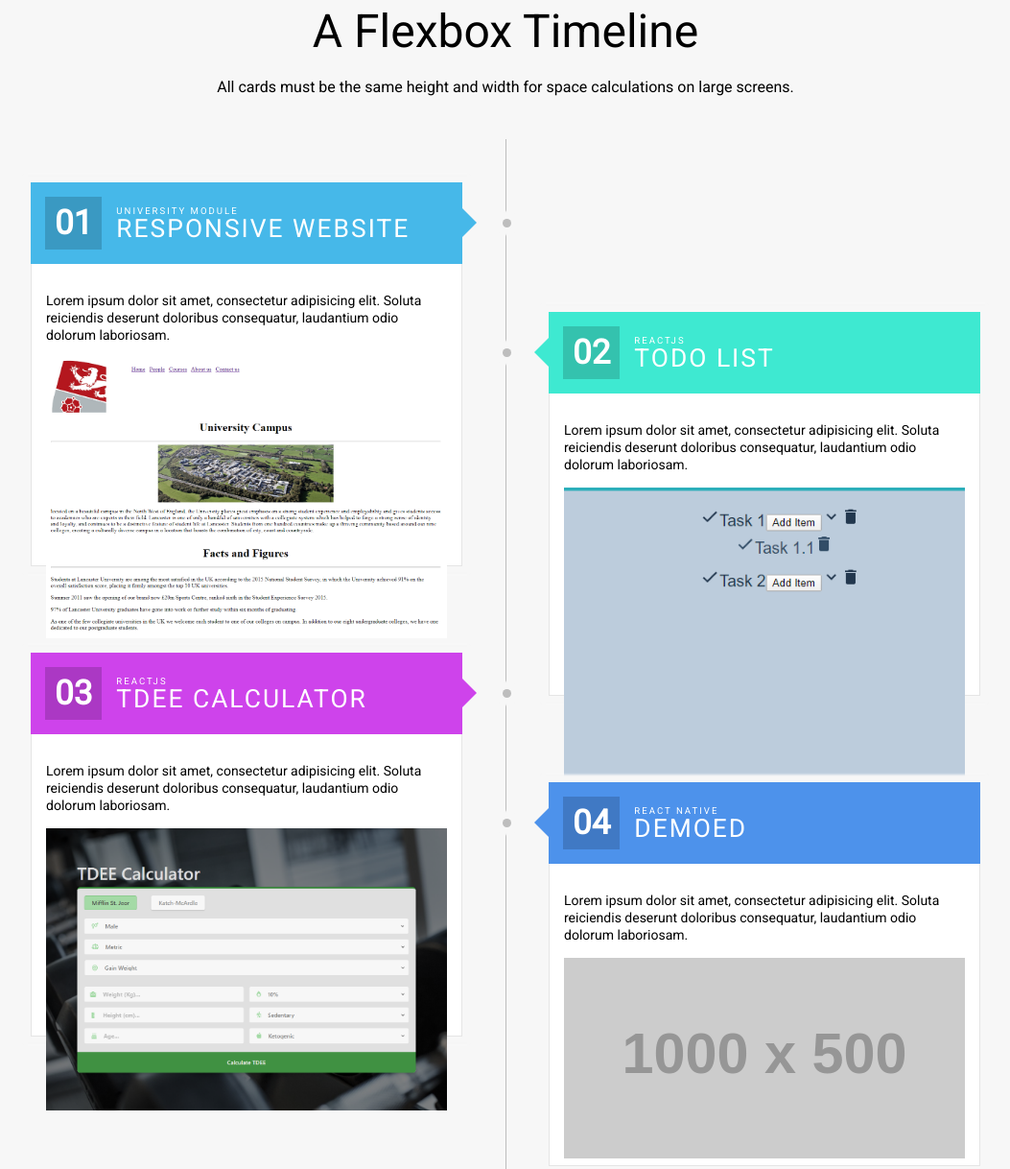
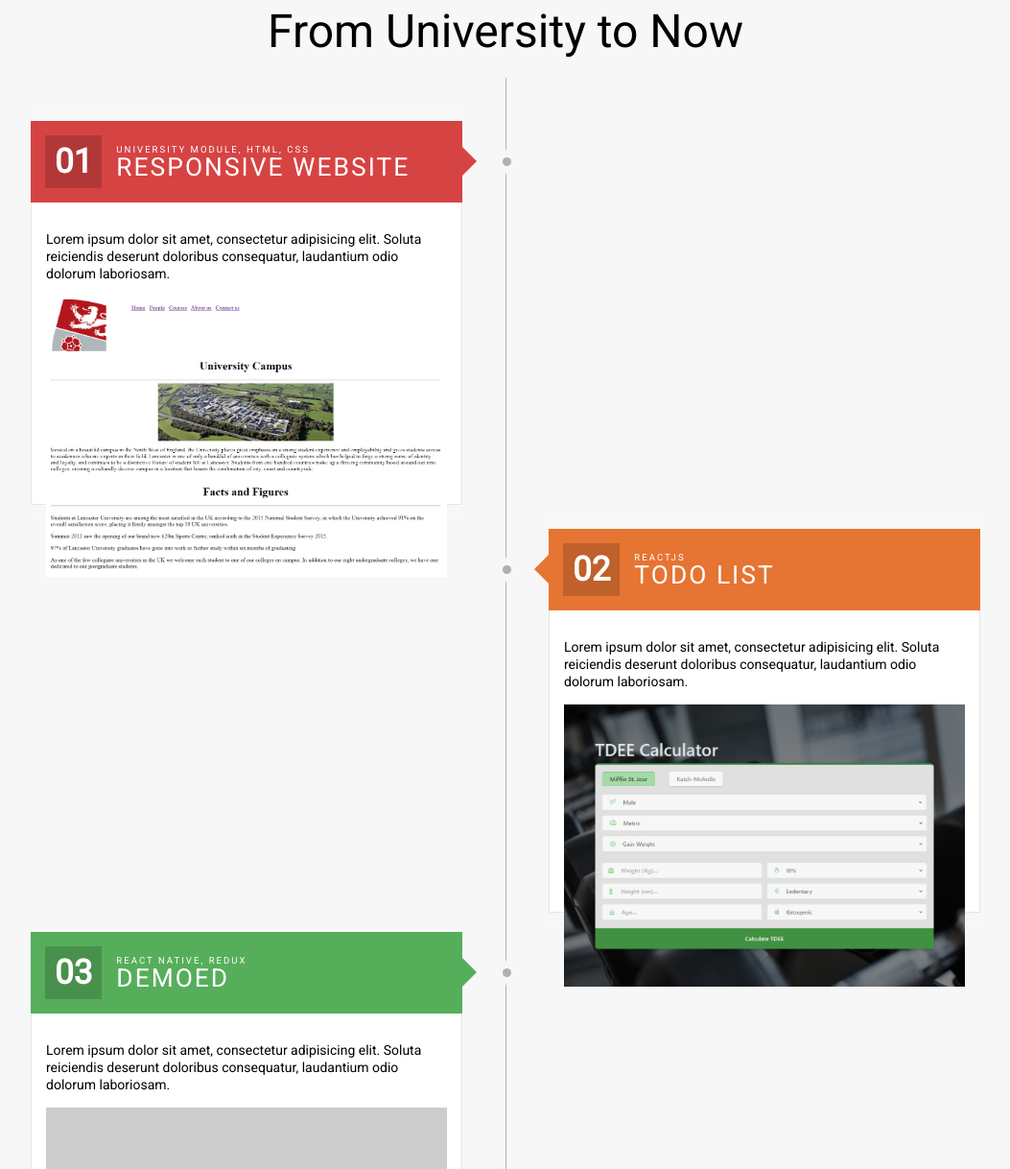
Before and after one commit to calcmp/Portfolio, a website: page public/frontend/index.html in a window 1280 px wide. Shown: the part 936-2154 px from the top of the page at 96% size, without its empty margins (113-1166 px from the left). Drawn offline with nearby package versions, Linux system fonts and the light colour scheme; files that its build step writes are made by us from their sources; placeholder pictures from the web are drawn by us; files whose address does not match are found by name.

Commit message:
Timeline set to 3 cards and styling changed

```diff
--- a/public/frontend/css/index.scss
+++ b/public/frontend/css/index.scss
@@ -27,7 +27,7 @@ font sizes
 }
 
 /* Timeline variables */
-$background: #f7f7f7;
+$background: hsl(0, 0%, 97%);
 $box-shadow: 0px 1px 22px 4px rgba(0, 0, 0, 0.07);
 $border: 1px solid rgba(191, 191, 191, 0.4);
 $items: 4;
@@ -38,17 +38,18 @@ $card-height: 400px;
 $card-width: 450px;
 $inner-margin: 15px;
 $number-size: 35px;
-$stagger: 180px;
+$stagger: 470px;
 $outer-margin: 90px;
+$bottom-margin: 800px;
 $marker-size: 9px;
 
 /* Colors */
-$steps: #46b8e9;
-$colors: #46b8e9, #3ee9d1, #ce43eb, #4d92eb;
-$timeline: #bdbdbd;
+$steps: hsl(360, 64%, 55%);
+$colors: hsl(360, 64%, 55%), hsl(22, 78%, 55%), hsl(123, 35%, 51%);
+$timeline: hsl(0, 0%, 69%);
 
 /* Timeline calculations */
-$container-height: $rows * ($card-height + $outer-margin) + $stagger;
+$container-height: $rows * ($card-height + 60) + $stagger;
 $container-width: $card-width * 2 + $outer-margin * 3;
 $head-height: $number-size + 50;
 $body-height: $card-height - $head-height;
@@ -346,12 +347,6 @@ $counter: $items - $rows + 2;
     font-weight: 200;
     margin-bottom: 20px;
   }
-  p.leader {
-    text-align: center;
-    max-width: 90%;
-    margin: auto;
-    margin-bottom: 45px;
-  }
   .demo-card-wrapper {
     position: relative;
     margin: auto;
@@ -391,7 +386,10 @@ $counter: $items - $rows + 2;
     height: $card-height;
     margin: $outer-margin;
     margin-top: $outer-margin/2;
-    margin-bottom: $outer-margin/2;
+    margin-bottom: $bottom-margin/2;
+    &:last-child {
+      margin-bottom: 100px;
+    }
     &:nth-child(odd) {
       margin-right: $outer-margin/2;
       .head::after {
@@ -472,7 +470,7 @@ $counter: $items - $rows + 2;
   }
   @for $i from 1 through $items {
     &--step#{$i} {
-      $color: nth($colors, ((($i - 1) % 4) + 1));
+      $color: nth($colors, ((($i - 1) % 3) + 1));
       background-color: $color;
       .head::after {
         border-color: $color;
--- a/public/frontend/index.html
+++ b/public/frontend/index.html
@@ -112,11 +112,7 @@
     </div>
 
     <section class="timeline-content">
-      <h1>A Flexbox Timeline</h1>
-      <p class="leader">
-        All cards must be the same height and width for space calculations on
-        large screens.
-      </p>
+      <h1>From University to Now</h1>
       <div class="demo-card-wrapper">
         <div class="demo-card demo-card--step1">
           <div class="head">
@@ -124,7 +120,8 @@
               <span>01</span>
             </div>
             <h2>
-              <span class="small">University Module</span> Responsive Website
+              <span class="small">University Module, HTML, CSS</span> Responsive
+              Website
             </h2>
           </div>
           <div class="body">
@@ -150,7 +147,7 @@
               reiciendis deserunt doloribus consequatur, laudantium odio dolorum
               laboriosam.
             </p>
-            <img src="/public/frontend/assets/todo.PNG" alt="Graphic" />
+            <img src="/public/frontend/assets/tdee-reactjs.PNG" alt="Graphic" />
           </div>
         </div>
 
@@ -159,24 +156,7 @@
             <div class="number-box">
               <span>03</span>
             </div>
-            <h2><span class="small">ReactJS</span> TDEE Calculator</h2>
-          </div>
-          <div class="body">
-            <p>
-              Lorem ipsum dolor sit amet, consectetur adipisicing elit. Soluta
-              reiciendis deserunt doloribus consequatur, laudantium odio dolorum
-              laboriosam.
-            </p>
-            <img src="/public/frontend/assets/tdee-reactjs.PNG" alt="Graphic" />
-          </div>
-        </div>
-
-        <div class="demo-card demo-card--step4">
-          <div class="head">
-            <div class="number-box">
-              <span>04</span>
-            </div>
-            <h2><span class="small">React Native</span> Demoed</h2>
+            <h2><span class="small">React Native, Redux</span> Demoed</h2>
           </div>
           <div class="body">
             <p>
```
Also changed, not shown: public/frontend/css/index.css, 1 other file.
